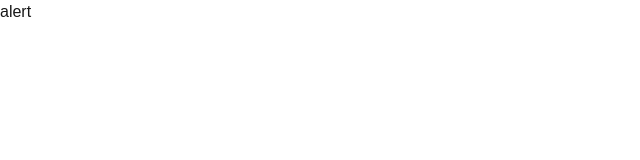
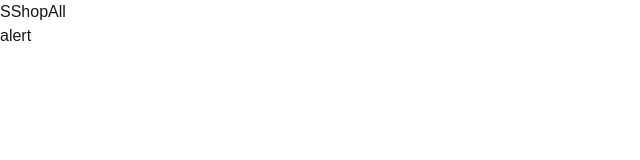
Before and after one commit to himvick/shopall, a Next.js app: page /alert in a window 1280 px wide. Shown: the top 160 px of the page, without its empty margins (0-640 px from the left). Built offline with nearby package versions, Linux system fonts and the light colour scheme.

Commit message:
added send ether functionality

```diff
--- a/components/header.tsx
+++ b/components/header.tsx
@@ -3,7 +3,10 @@ import React from "react";
 const Header = () => {
   return (
     <div>
-      <div></div>
+      <div className="flex flex-row">
+        <div className="">S</div>
+        <p>ShopAll</p>
+      </div>
       <div></div>
     </div>
   );
```
